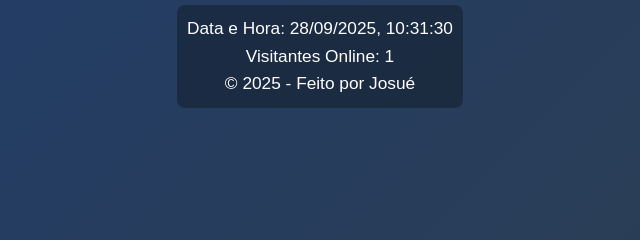
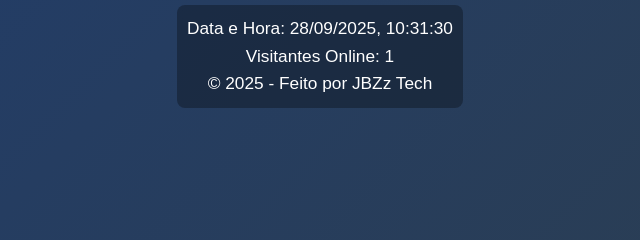
Before and after one commit to jbzz-tech/Presentation, a plain HTML site: page index.html in a window 1280 px wide. Shown: the part 506-746 px from the top of the page, 320-960 px from the left. Drawn offline with Linux system fonts and the light colour scheme; no server answers.

Commit message:
update index.html

```diff
--- a/index.html
+++ b/index.html
@@ -69,7 +69,7 @@
   <footer>
     <p id="datetime">Data e Hora: </p>
     <p id="visitors">Visitantes Online: </p>
-    <p>© 2025 - Feito por Josué</p>
+    <p>© 2025 - Feito por JBZz Tech</p>
   </footer>
 
   <script src="script.js"></script>
```
